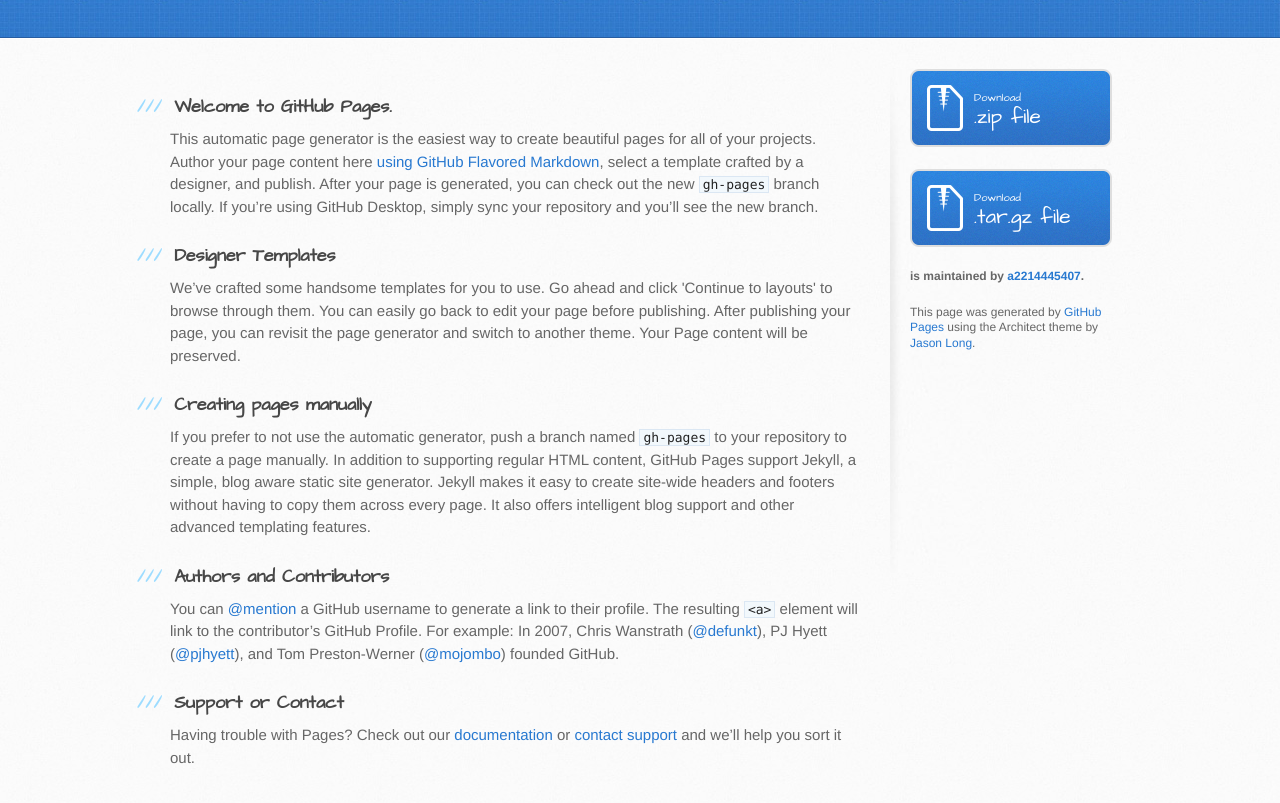
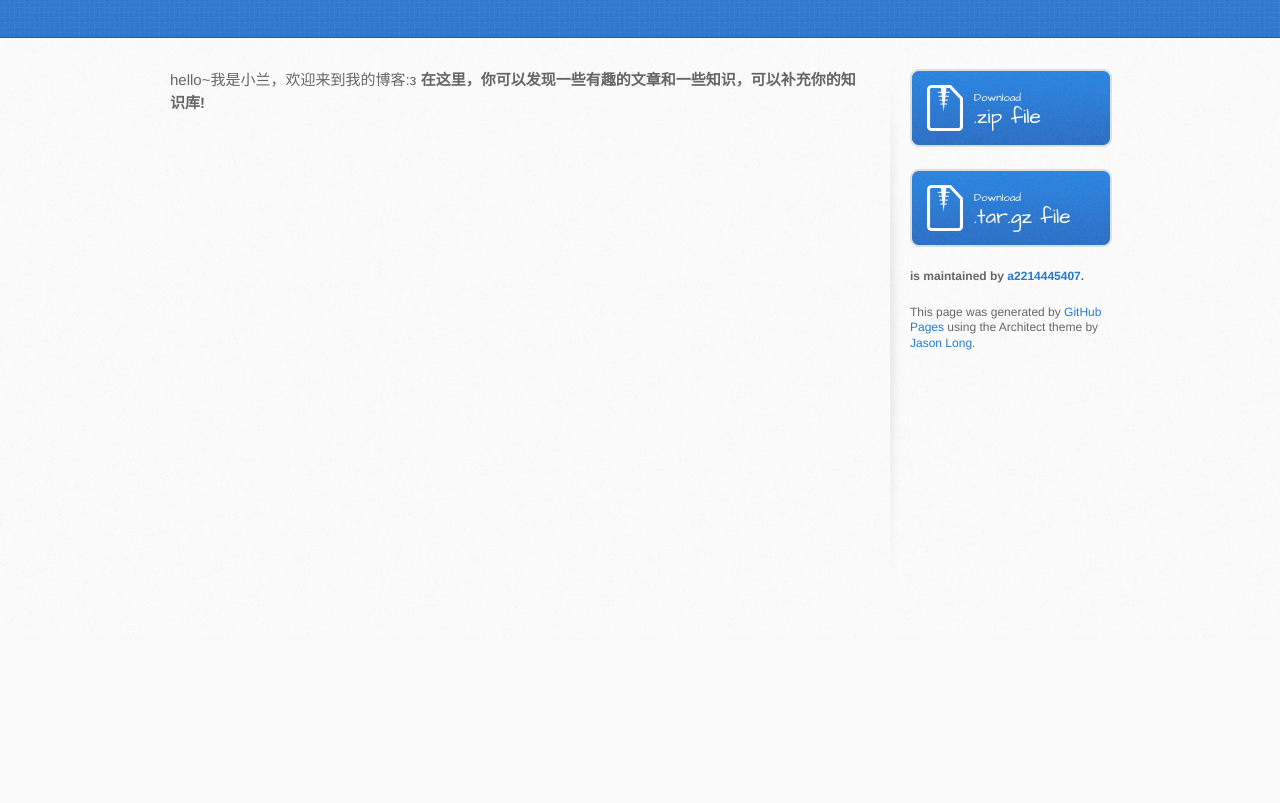
Before and after one commit to a2214445407/LMFCFA, a plain HTML site: page index.html in a window 1280 px wide. Shown: the part 163-966 px from the top of the page. After the commit the page ends 800 px from the top, so only its background shows below. Drawn offline with Linux system fonts and the light colour scheme.

```diff
--- a/index.html
+++ b/index.html
@@ -28,30 +28,8 @@
     <div id="content-wrapper">
       <div class="inner clearfix">
         <section id="main-content">
-          <h3>
-<a id="welcome-to-github-pages" class="anchor" href="#welcome-to-github-pages" aria-hidden="true"><span aria-hidden="true" class="octicon octicon-link"></span></a>Welcome to GitHub Pages.</h3>
-
-<p>This automatic page generator is the easiest way to create beautiful pages for all of your projects. Author your page content here <a href="https://guides.github.com/features/mastering-markdown/">using GitHub Flavored Markdown</a>, select a template crafted by a designer, and publish. After your page is generated, you can check out the new <code>gh-pages</code> branch locally. If you’re using GitHub Desktop, simply sync your repository and you’ll see the new branch.</p>
-
-<h3>
-<a id="designer-templates" class="anchor" href="#designer-templates" aria-hidden="true"><span aria-hidden="true" class="octicon octicon-link"></span></a>Designer Templates</h3>
-
-<p>We’ve crafted some handsome templates for you to use. Go ahead and click 'Continue to layouts' to browse through them. You can easily go back to edit your page before publishing. After publishing your page, you can revisit the page generator and switch to another theme. Your Page content will be preserved.</p>
-
-<h3>
-<a id="creating-pages-manually" class="anchor" href="#creating-pages-manually" aria-hidden="true"><span aria-hidden="true" class="octicon octicon-link"></span></a>Creating pages manually</h3>
-
-<p>If you prefer to not use the automatic generator, push a branch named <code>gh-pages</code> to your repository to create a page manually. In addition to supporting regular HTML content, GitHub Pages support Jekyll, a simple, blog aware static site generator. Jekyll makes it easy to create site-wide headers and footers without having to copy them across every page. It also offers intelligent blog support and other advanced templating features.</p>
-
-<h3>
-<a id="authors-and-contributors" class="anchor" href="#authors-and-contributors" aria-hidden="true"><span aria-hidden="true" class="octicon octicon-link"></span></a>Authors and Contributors</h3>
-
-<p>You can <a href="https://help.github.com/articles/basic-writing-and-formatting-syntax/#mentioning-users-and-teams" class="user-mention">@mention</a> a GitHub username to generate a link to their profile. The resulting <code>&lt;a&gt;</code> element will link to the contributor’s GitHub Profile. For example: In 2007, Chris Wanstrath (<a href="https://github.com/defunkt" class="user-mention">@defunkt</a>), PJ Hyett (<a href="https://github.com/pjhyett" class="user-mention">@pjhyett</a>), and Tom Preston-Werner (<a href="https://github.com/mojombo" class="user-mention">@mojombo</a>) founded GitHub.</p>
-
-<h3>
-<a id="support-or-contact" class="anchor" href="#support-or-contact" aria-hidden="true"><span aria-hidden="true" class="octicon octicon-link"></span></a>Support or Contact</h3>
-
-<p>Having trouble with Pages? Check out our <a href="https://help.github.com/pages">documentation</a> or <a href="https://github.com/contact">contact support</a> and we’ll help you sort it out.</p>
+          <p>hello~我是小兰，欢迎来到我的博客:з
+<strong>在这里，你可以发现一些有趣的文章和一些知识，可以补充你的知识库!</strong></p>
         </section>
 
         <aside id="sidebar">
```
Also changed, not shown: params.json (+1 -1 lines).
